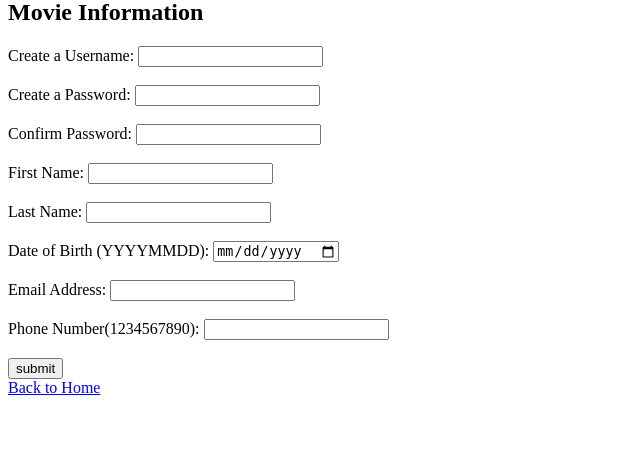
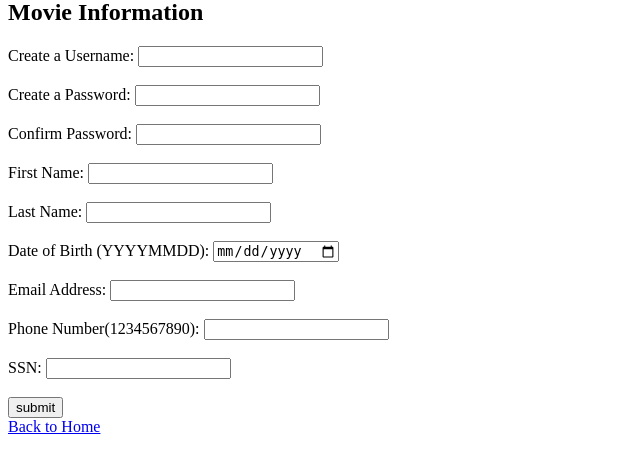
Before and after one commit to JuanDangon/Python-Project, a Flask app: template templates/signup.html in a window 1280 px wide. Shown: the part 81-554 px from the top of the page, without its empty margins (0-640 px from the left). Run offline with Flask 3, Linux system fonts and the light colour scheme; the template is opened without the code that fills it, so the values that code supplies are empty; parts of the project's set-up code (start-up, migrations or seed data) failed here and were passed over.

Commit message:
made some more changes

```diff
--- a/app.py
+++ b/app.py
@@ -22,6 +22,7 @@ def addUser():
             email = request.form('Email')
             phoneNumber = int(request.form('pNumber'))
             birthDate = request.form('DOB')
+            SSN = request.form('ssn')
 
             if phoneNumber > 9999999999 or phoneNumber < 0:
                 msg = "Invalid phone number."
@@ -39,6 +40,14 @@ def addUser():
                 msg = "Invlaid email address."
                 return render_template('signup.html')
 
+            if SSN > 999999999 or SSN < 0:
+                msg = "Invalid SSN."
+                return render_template('signup.html')
+
+            if password != confirm:
+                msg = "Passwords do not match"
+                return render_template('signup.html')
+
             with sqlite3.connect("SiteData.db") as con:
                 cur = con.cursor()
 
@@ -47,6 +56,20 @@ def addUser():
                 if sameUsername:
                     msg = "This username is already in use."
                     return render_template('signup.html')
+
+                cur.execute("SELECT * FROM Users WHERE Email = ?", (email,))
+                sameEmail = cur.fetchall
+                if sameEmail:
+                    msg = "This Email is already in use."
+                    return render_template('signup.html')
+
+                cur.execute("SELECT * FROM Users WHERE SSN = ?", (SSN,))
+                sameSSN = cur.fetchall
+                if sameSSN:
+                    msg = "This SSN is already in use."
+                    return render_template('signup.html')
+
+                cur.execute("INSERT INTO Users (Username, Password, CreationDate, FirstName, LastName, Email, Phone, DOB, SSN) VALUES (?,?,?,?,?,?,?,?,?)", (username, password, time, firstName, lastName, email, phoneNumber, birthDate, SSN))
 
         except:
             con.rollback()
--- a/setup.py
+++ b/setup.py
@@ -3,7 +3,7 @@ import sqlite3
 conn = sqlite3.connect('SiteData.db')
 cursor = conn.cursor()
 
-cursor.execute('CREATE TABLE IF NOT EXISTS Users (Username TEXT,Password TEXT,CreationDate DATETIME,FirstName TEXT,LastName TEXT, Email TEXT, Phone INTEGER, DOB DATETIME)')
+cursor.execute('CREATE TABLE IF NOT EXISTS Users (Username TEXT,Password TEXT,CreationDate DATETIME,FirstName TEXT,LastName TEXT, Email TEXT, Phone INTEGER, DOB DATETIME, SSN INTEGER)')
 
 conn.commit()
 conn.close()
--- a/templates/signup.html
+++ b/templates/signup.html
@@ -17,6 +17,7 @@
             Date of Birth (YYYYMMDD): <input type="date" name="DOB" min="1888-01-01" max=""/><br><br>
             Email Address: <input type = "text" name = "Email" /><br><br>
             Phone Number(1234567890): <input type = "text" name = "pNumber" /><br><br>
+            SSN: <input type = "text" name = "ssn" /><br><br>
             <input type = "submit" value = "submit" /><br>
         </form>
         <a href="/">Back to Home</a><br>
```
